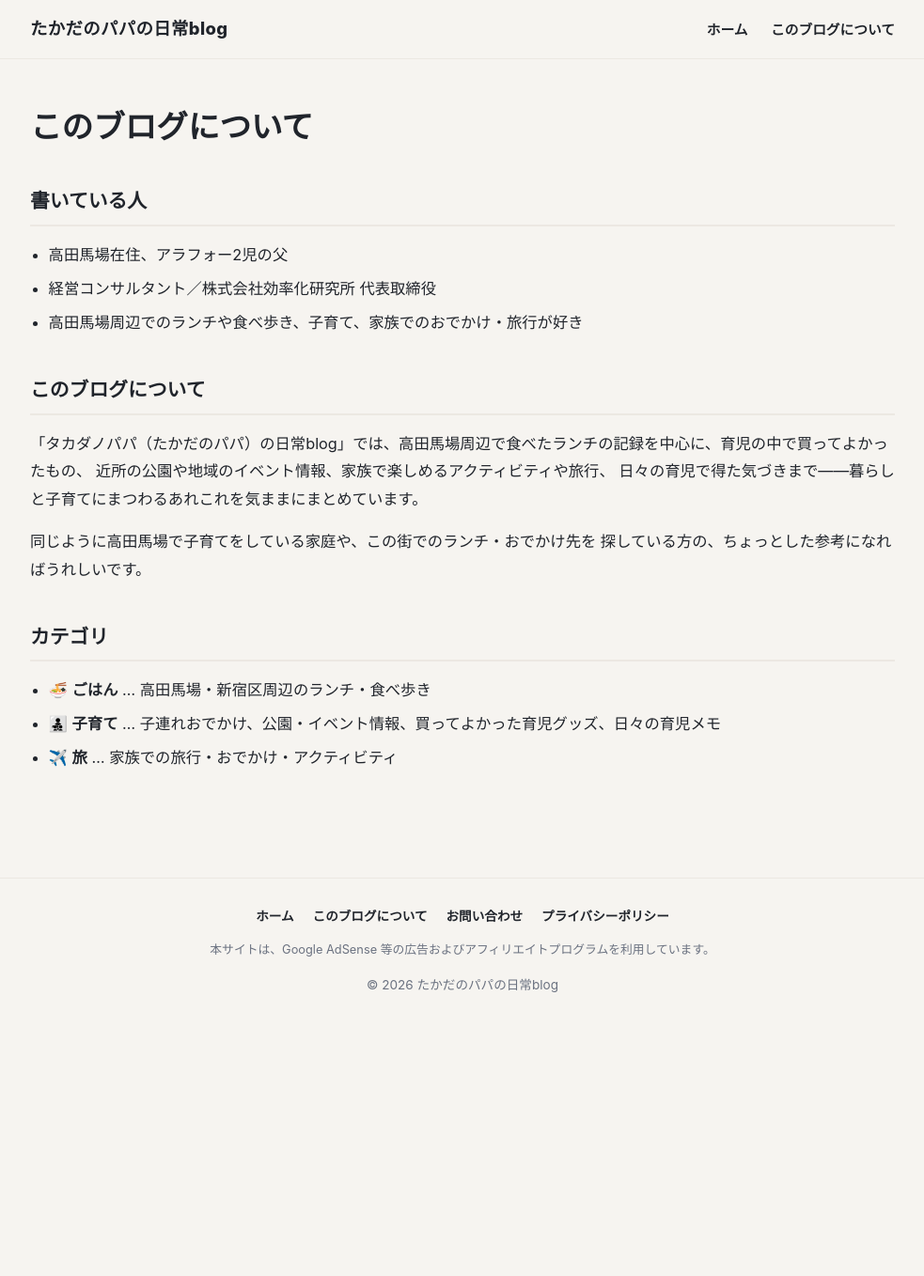
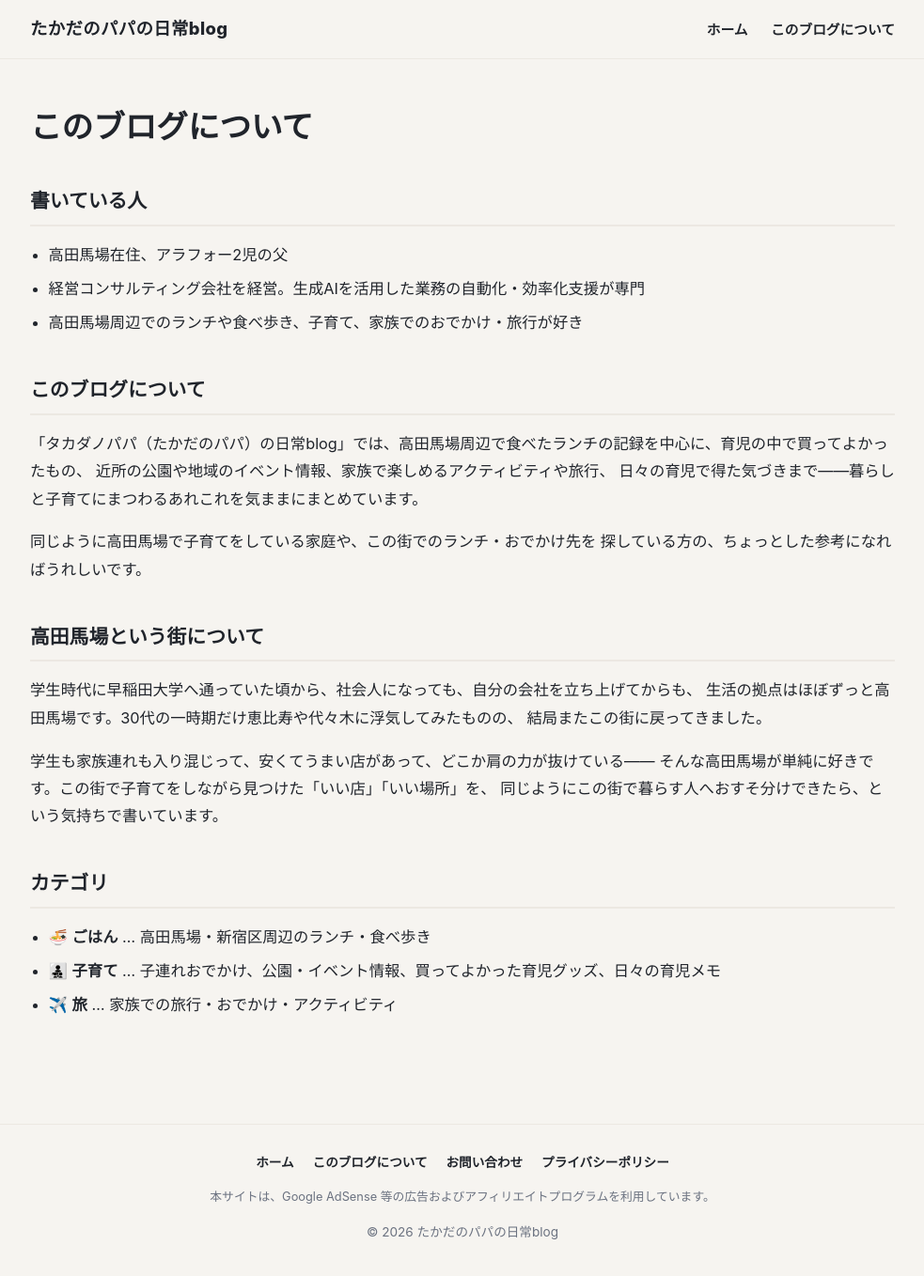
Before and after one commit to takadanopapa/life, a Jekyll site: the page built from about.md, in a window 1280 px wide and 1365 px high. Shown: the top 1358 px of the window at 94% size, without its empty margins (148-1131 px from the left). Built offline with Jekyll 4.4.1, drawn with Linux system fonts in a browser that asks for light colours.

Commit message:
post: about.md

```diff
--- a/about.md
+++ b/about.md
@@ -7,7 +7,7 @@ permalink: /about/
 ## 書いている人
 
 - 高田馬場在住、アラフォー2児の父
-- 経営コンサルタント／株式会社効率化研究所 代表取締役
+- 経営コンサルティング会社を経営。生成AIを活用した業務の自動化・効率化支援が専門
 - 高田馬場周辺でのランチや食べ歩き、子育て、家族でのおでかけ・旅行が好き
 
 ## このブログについて
@@ -19,6 +19,16 @@ permalink: /about/
 同じように高田馬場で子育てをしている家庭や、この街でのランチ・おでかけ先を
 探している方の、ちょっとした参考になればうれしいです。
 
+## 高田馬場という街について
+
+学生時代に早稲田大学へ通っていた頃から、社会人になっても、自分の会社を立ち上げてからも、
+生活の拠点はほぼずっと高田馬場です。30代の一時期だけ恵比寿や代々木に浮気してみたものの、
+結局またこの街に戻ってきました。
+
+学生も家族連れも入り混じって、安くてうまい店があって、どこか肩の力が抜けている——
+そんな高田馬場が単純に好きです。この街で子育てをしながら見つけた「いい店」「いい場所」を、
+同じようにこの街で暮らす人へおすそ分けできたら、という気持ちで書いています。
+
 ## カテゴリ
 
 - 🍜 **ごはん** … 高田馬場・新宿区周辺のランチ・食べ歩き
```
